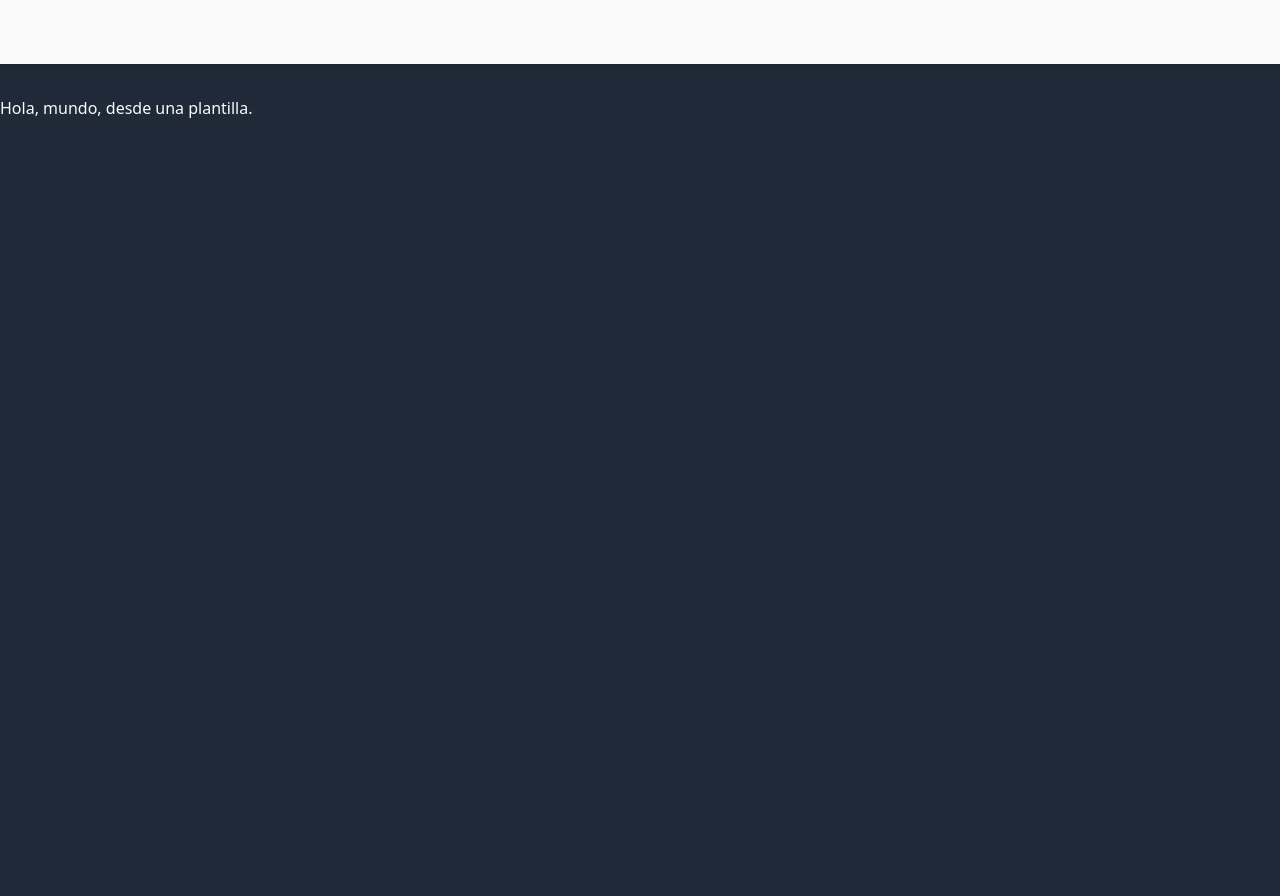
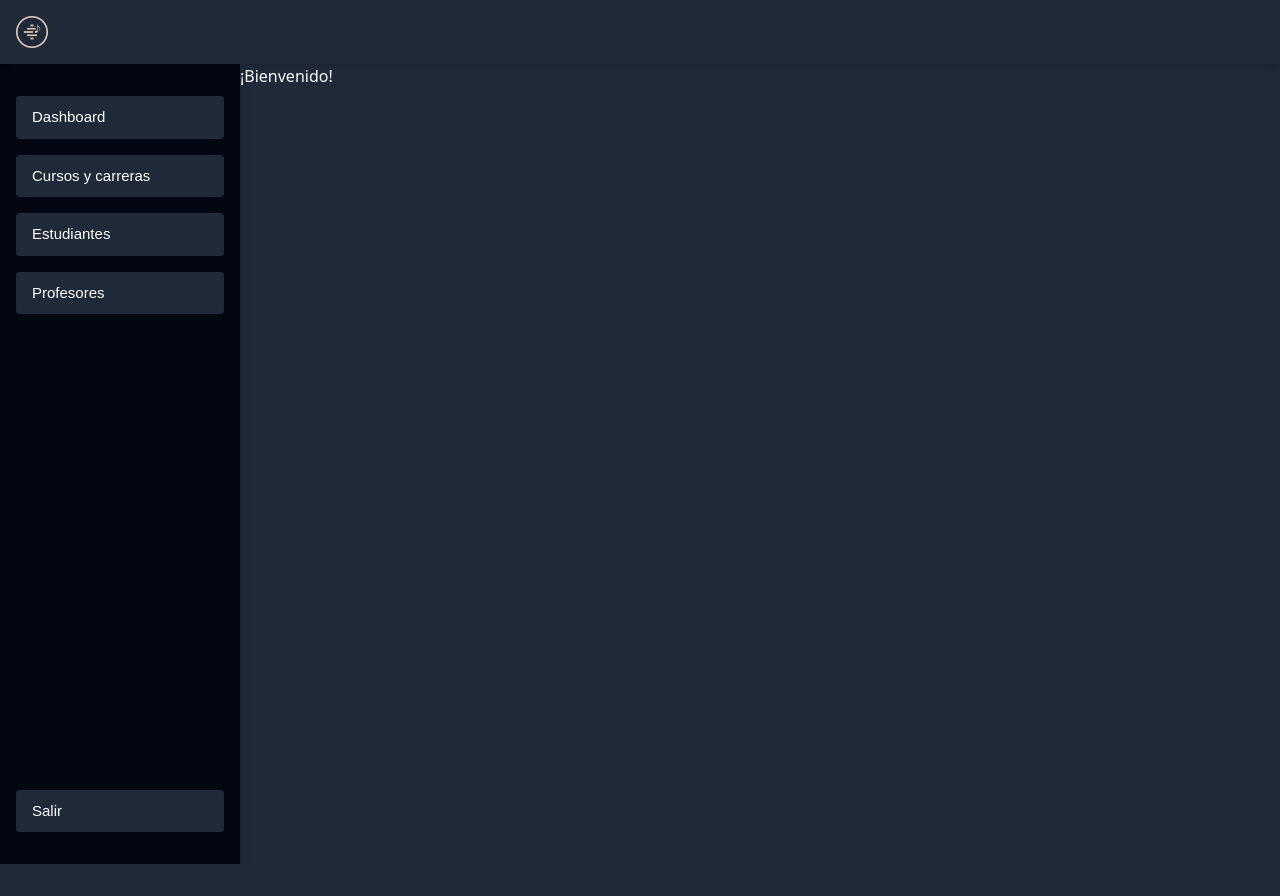
Before and after one commit to iribastrillo/Proyecto-integrador, a Django app: page / in a window 1280 px wide. After the commit the page ends 864 px from the top, so only its background shows below. Run offline with Django 4.2, Linux system fonts and the light colour scheme; some libraries are stand-ins or nearby versions.

Commit message:
[styles] Add sidebar to main page.

```diff
--- a/src/django/templates/base/components/navbar.html
+++ b/src/django/templates/base/components/navbar.html
@@ -1,3 +1,6 @@
+{% load static %}
+
 <nav
-	class="relative lg:flex hidden w-full h-16 flex-wrap items-center justify-between bg-zinc-50 py-4 px-4 shadow-md dark:bg-gray-950 lg:py-4 mb-8">
+	class="relative lg:flex hidden w-full h-16 flex-wrap items-center justify-between py-4 px-4 shadow-md dark:bg-gray-950 lg:py-4">
+	<img class="h-8 mb-8" src="{% static 'app/conservatorio-rodo-icon-beige-128px.png' %}" alt="">
 </nav>
--- /dev/null
+++ b/src/django/templates/base/components/sidebar.html
@@ -0,0 +1,34 @@
+<aside class="bg-gray-950 shadow-lg h-screen top-0 left-0 min-w-[240px] px-4 py-8 font-[sans-serif] overflow-auto flex flex-col justify-between">
+    <ul>
+      <li class='mb-4'>
+        <a href="#"
+          class="text-white bg-gray-800 text-[15px] block hover:bg-accent-500 px-4 py-2.5 transition-all rounded">
+          Dashboard
+        </a>
+      </li>
+      <li class='mb-4'>
+        <a href="#"
+          class="text-white bg-gray-800 text-[15px] block hover:bg-accent-500 px-4 py-2.5 transition-all rounded">
+          Cursos y carreras
+        </a>
+      </li>
+      <li class='mb-4'>
+        <a href="#"
+          class="text-white bg-gray-800 text-[15px] block hover:bg-accent-500 px-4 py-2.5 transition-all rounded">
+          Estudiantes
+        </a>
+      </li>
+      <li class='mb-4'>
+        <a href="#"
+          class="text-white bg-gray-800 text-[15px] block hover:bg-accent-500 px-4 py-2.5 transition-all rounded">
+          Profesores
+        </a>
+      </li>
+    </ul>
+    <div>
+      <a href="#"
+          class="text-white bg-gray-800 text-[15px] block hover:bg-gray-400 px-4 py-2.5 transition-all rounded">
+          Salir
+        </a>
+    </div>
+</aside>
--- a/src/django/templates/base/home.html
+++ b/src/django/templates/base/home.html
@@ -8,8 +8,10 @@
 
 {% block content %}
 
+{% include 'base/components/sidebar.html' %}
+
     <h1>
-        Hola, mundo, desde una plantilla.
+        ¡Bienvenido!
     </h1>
 
 {% endblock %}
--- a/src/django/templates/registration/login.html
+++ b/src/django/templates/registration/login.html
@@ -33,7 +33,7 @@
         <div class="flex flex-col card-actions">
             <input class="main-action-button" type="submit" value="INGRESAR">
             <input type="hidden" name="next" value="{{ next }}">
-            <input class="p-2 rounded-full outline outline-1 outline-gray-300 cursor-pointer font-extrabold mb-8" type="submit" value="QUIERO ESTUDIAR ACÁ">
+            <input class="p-2 rounded bg-gray-800 outline-gray-300 cursor-pointer font-extrabold mb-8" type="submit" value="QUIERO ESTUDIAR ACÁ">
         </div>
         <div class='text-center'>
             <a class='uppercase underline text-blue-400 text-xs'>¿Olvidaste la contraseña?</a>
--- a/src/django/theme/static_src/src/styles.css
+++ b/src/django/theme/static_src/src/styles.css
@@ -22,10 +22,10 @@
     }
 
     input[type='text'], input[type='password'] {
-        @apply border-b border-gray-300 bg-gray-900 rounded-full !important;
+        @apply border-b border-gray-300 bg-gray-900 rounded !important;
     }
 
     .main-action-button {
-        @apply p-2 mb-4 rounded-full bg-accent-500 hover:bg-accent-100 cursor-pointer font-extrabold;
+        @apply p-2 mb-4 rounded bg-accent-500 hover:bg-accent-100 cursor-pointer font-extrabold;
     }
 }
--- a/src/django/theme/static_src/tailwind.config.js
+++ b/src/django/theme/static_src/tailwind.config.js
@@ -50,6 +50,9 @@ module.exports = {
                 accent: {
                     500: '#BF7a31',
                     100: '#D1904B'
+                },
+                light: {
+                    100: '#D8C1B5'
                 }
             }
         },
```
Also changed, not shown: src/django/app/settings.py (+20 -6 lines), src/django/static/app/conservatorio-rodo-icon-beige-128px.png (added).
